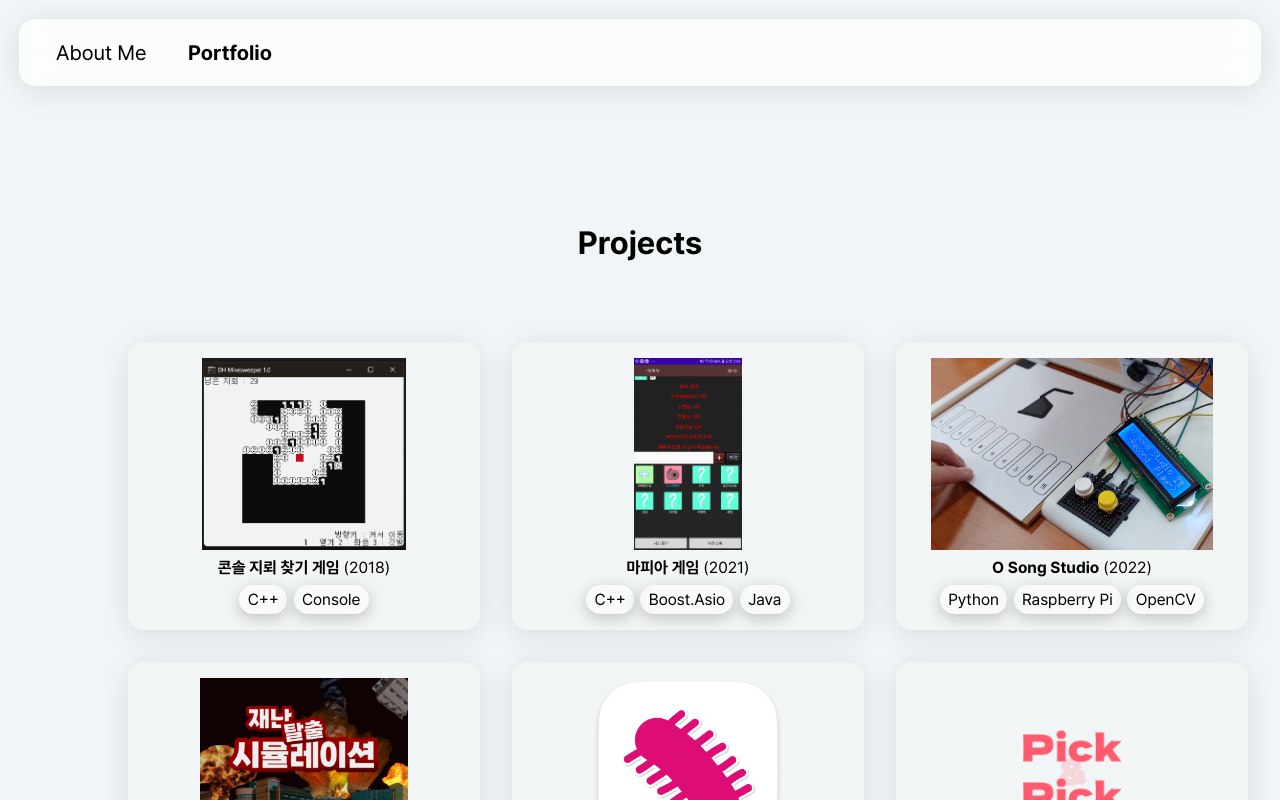
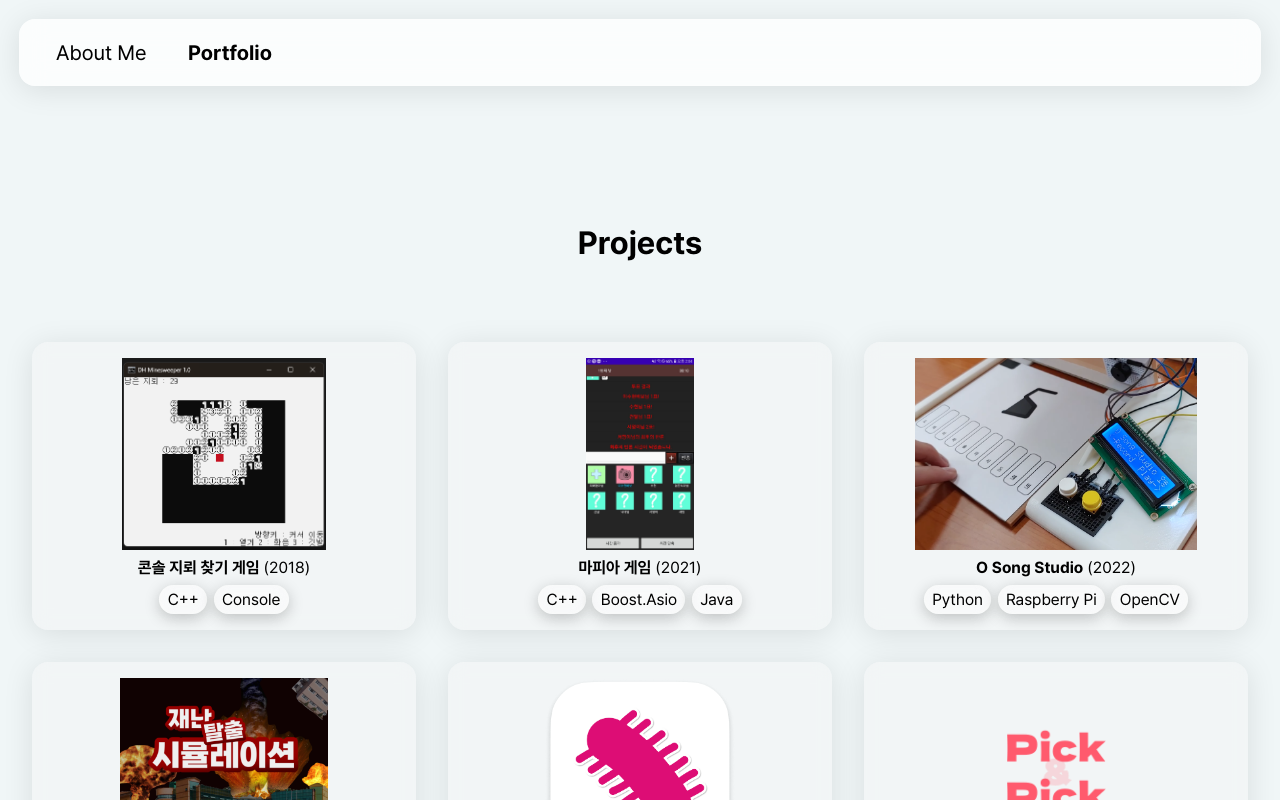
Before and after one commit to ldhhello/ldh-monster-react, a React (Vite) app: page /portfolio in a window 1280 px wide. Shown: the top 800 px of the page. Built offline with nearby package versions, Linux system fonts and the light colour scheme.

Commit message:
✨ Change padding for ProjectBox

```diff
--- a/src/components/ProjectBox.tsx
+++ b/src/components/ProjectBox.tsx
@@ -5,11 +5,11 @@ const Container = styled.div`
   display: grid;
   grid-template-columns: 1fr 1fr 1fr;
   width: 100%;
-  max-width: 90rem;
+  max-width: 82rem;
 
   box-sizing: border-box;
-  padding-left: 8rem;
-  padding-right: 8rem;
+  padding-left: 2rem;
+  padding-right: 2rem;
   padding-top: 5rem;
   gap: 2rem;
 `;
```
